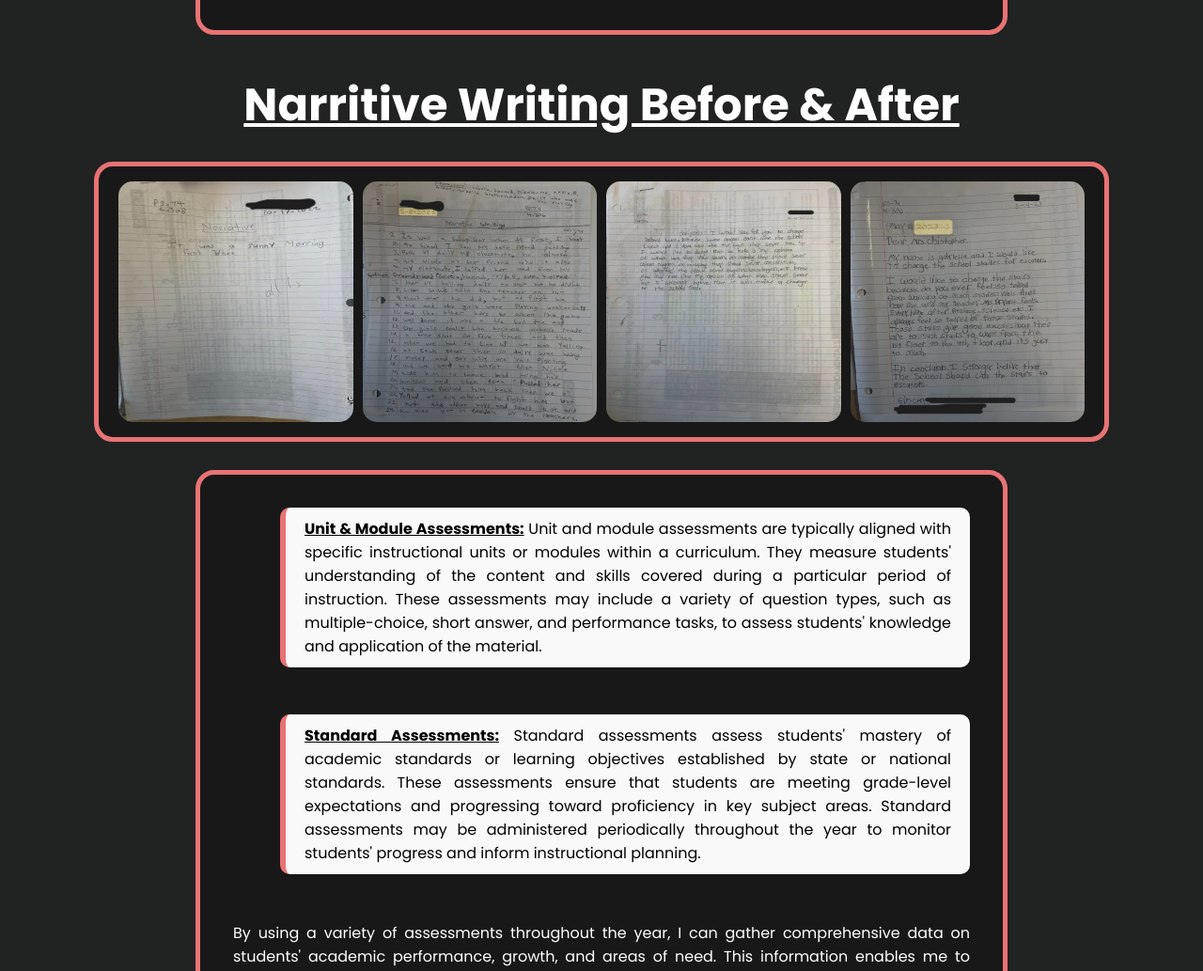
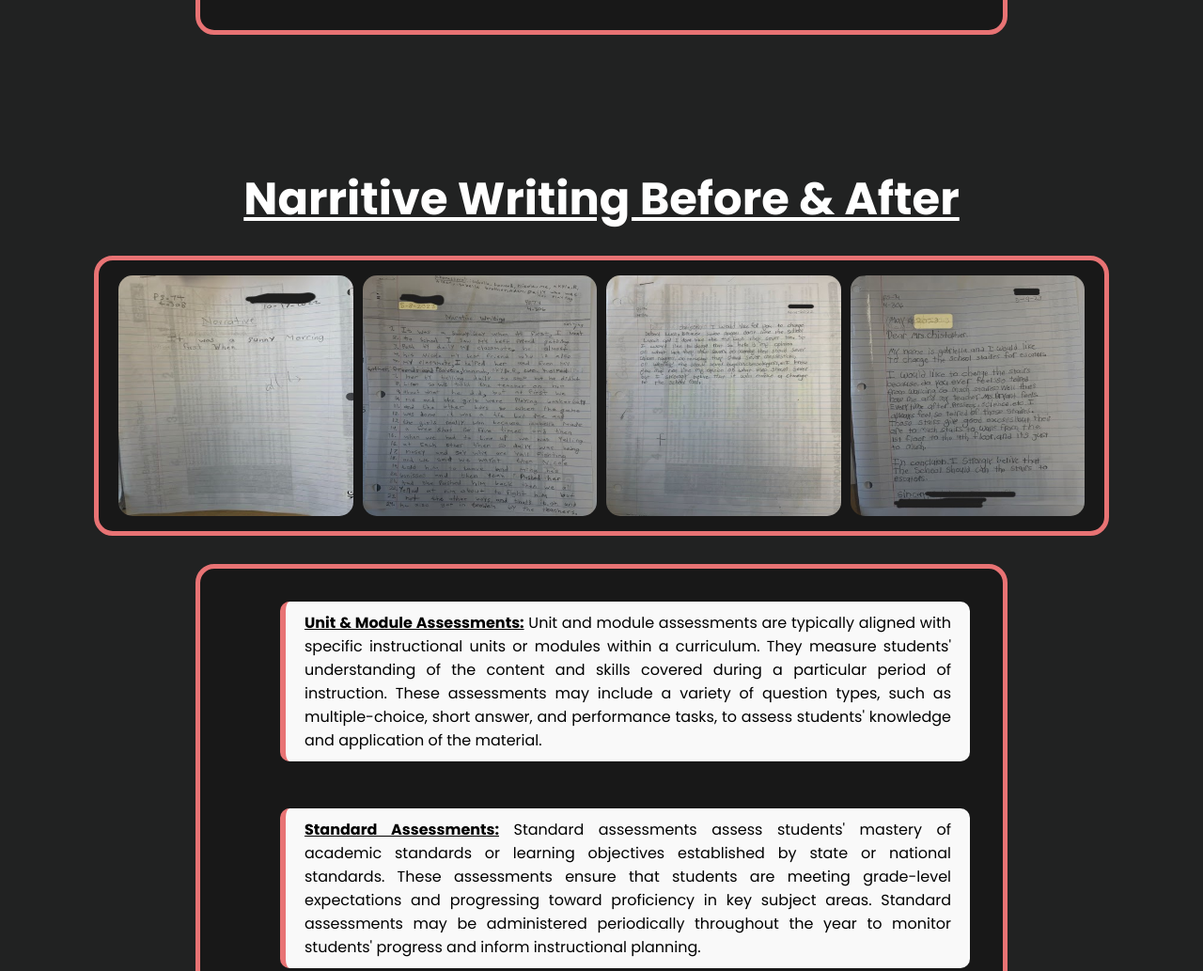
Before and after one commit to Milk3973/flc123, a plain HTML site: page index.html in a window 1280 px wide. Shown: the part 10198-11231 px from the top of the page at 94% size. Drawn offline with nearby package versions, Linux system fonts and the light colour scheme; a web font is replaced by a local one.

Commit message:
Update index.css

```diff
--- a/css/index.css
+++ b/css/index.css
@@ -1189,7 +1189,7 @@ hr {
   text-decoration: underline;
   font-size: 3rem;
   font-weight: 700;
-  margin-top: 6.25rem;
+  padding-top: 6.25rem;
   margin-bottom: 1.5rem;
   text-align: center;
 }
```
